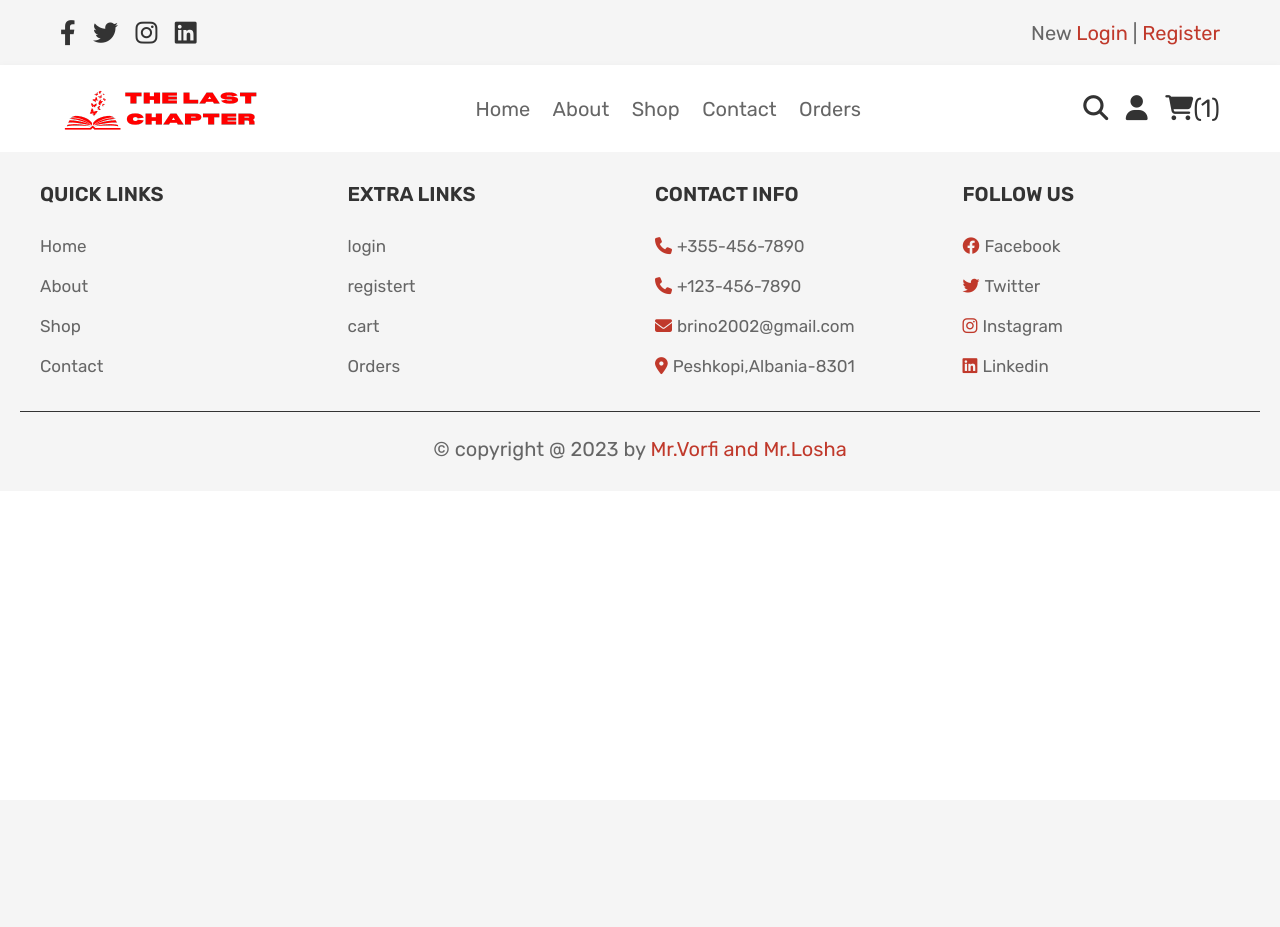
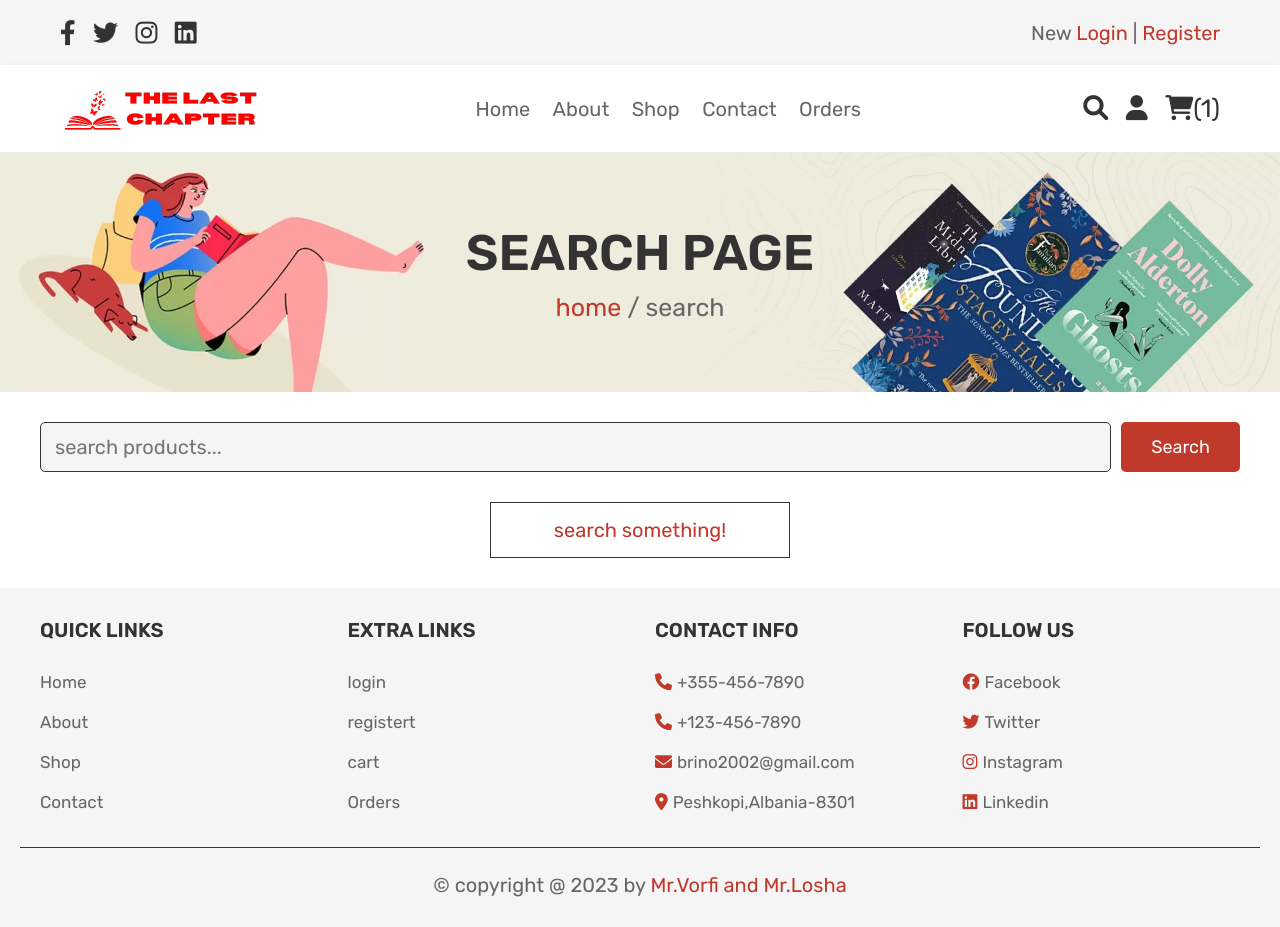
Before and after one commit to Bvorfi2002/BookStore-Project, a PHP site: page /search_page.php in a window 1280 px wide. Before the commit the page ends 461 px from the top, so only its background shows below. Run offline with PHP 8.4, Linux system fonts and the light colour scheme; the visitor is signed in with stand-in values (Sample User, id 1); tables that the repository leaves empty or names only in its code hold one stand-in row (values such as "Sample post").

Commit message:
last touch

```diff
--- a/search_page.php
+++ b/search_page.php
@@ -7,35 +7,99 @@
 $user_id = $_SESSION['user_id'];
 
 if(!isset($user_id)){
+   header('location:login.php');
+};
 
-    header('location:login.php');
-}
+if(isset($_POST['add_to_cart'])){
+
+   $product_name = $_POST['product_name'];
+   $product_price = $_POST['product_price'];
+   $product_image = $_POST['product_image'];
+   $product_quantity = $_POST['product_quantity'];
+
+   $check_cart_numbers = mysqli_query($conn, "SELECT * FROM `cart` WHERE name = '$product_name' AND user_id = '$user_id'") or die('query failed');
+
+   if(mysqli_num_rows($check_cart_numbers) > 0){
+      $message[] = 'already added to cart!';
+   }else{
+      mysqli_query($conn, "INSERT INTO `cart`(user_id, name, price, quantity, image) VALUES('$user_id', '$product_name', '$product_price', '$product_quantity', '$product_image')") or die('query failed');
+      $message[] = 'product added to cart!';
+   }
+
+};
 
 ?>
 
 <!DOCTYPE html>
 <html lang="en">
-    <head>
-        <meta charset="UTF-8">
-        <meta http-equiv="X-UA-Compatible" content="IE=edge">
-        <meta name="viewport"content="width=device-width,initial-scale=1.0">
-        <title>Search page</title>
+<head>
+   <meta charset="UTF-8">
+   <meta http-equiv="X-UA-Compatible" content="IE=edge">
+   <meta name="viewport" content="width=device-width, initial-scale=1.0">
+   <title>search page</title>
+
+   <!-- font awesome cdn link  -->
+   <link rel="stylesheet" href="https://cdnjs.cloudflare.com/ajax/libs/font-awesome/6.0.0/css/all.min.css">
+
+   <!-- custom css file link  -->
+   <link rel="stylesheet" href="css/style.css">
+
+</head>
+<body>
+
+<?php include 'header.php'; ?>
+
+<div class="heading">
+   <h3>search page</h3>
+   <p> <a href="home.php">home</a> / search </p>
+</div>
+
+<section class="search-form">
+   <form action="" method="post">
+      <input type="text" name="search" placeholder="search products..." class="box">
+      <input type="submit" name="submit" value="search" class="btn">
+   </form>
+</section>
+
+<section class="products" style="padding-top: 0;">
+
+   <div class="box-container">
+   <?php
+      if(isset($_POST['submit'])){
+         $search_item = $_POST['search'];
+         $select_products = mysqli_query($conn, "SELECT * FROM `products` WHERE name LIKE '%{$search_item}%'") or die('query failed');
+         if(mysqli_num_rows($select_products) > 0){
+         while($fetch_product = mysqli_fetch_assoc($select_products)){
+   ?>
+   <form action="" method="post" class="box">
+      <img src="uploaded_img/<?php echo $fetch_product['image']; ?>" alt="" class="image">
+      <div class="name"><?php echo $fetch_product['name']; ?></div>
+      <div class="price">$<?php echo $fetch_product['price']; ?>/-</div>
+      <input type="number"  class="qty" name="product_quantity" min="1" value="1">
+      <input type="hidden" name="product_name" value="<?php echo $fetch_product['name']; ?>">
+      <input type="hidden" name="product_price" value="<?php echo $fetch_product['price']; ?>">
+      <input type="hidden" name="product_image" value="<?php echo $fetch_product['image']; ?>">
+      <input type="submit" class="btn" value="add to cart" name="add_to_cart">
+   </form>
+   <?php
+            }
+         }else{
+            echo '<p class="empty">no result found!</p>';
+         }
+      }else{
+         echo '<p class="empty">search something!</p>';
+      }
+   ?>
+   </div>
 
 
-        <link rel="stylesheet" href="https://cdnjs.cloudflare.com/ajax/libs/font-awesome/6.4.0/css/all.min.css">
-
-        <link rel="stylesheet" href="css/style.css">
-    </head>
-    <body>
-        <?php include 'header.php';?>
-
-       <!-- costum js file link-->
-
-       <?php include 'footer.php';?>
-
-       <script src="js/script.js"></script>
+</section>
 
 
+<?php include 'footer.php'; ?>
 
-    </body>
+<!-- custom js file link  -->
+<script src="js/script.js"></script>
+
+</body>
 </html>
```
Also changed, not shown: checkout.php (+4 -4 lines).
